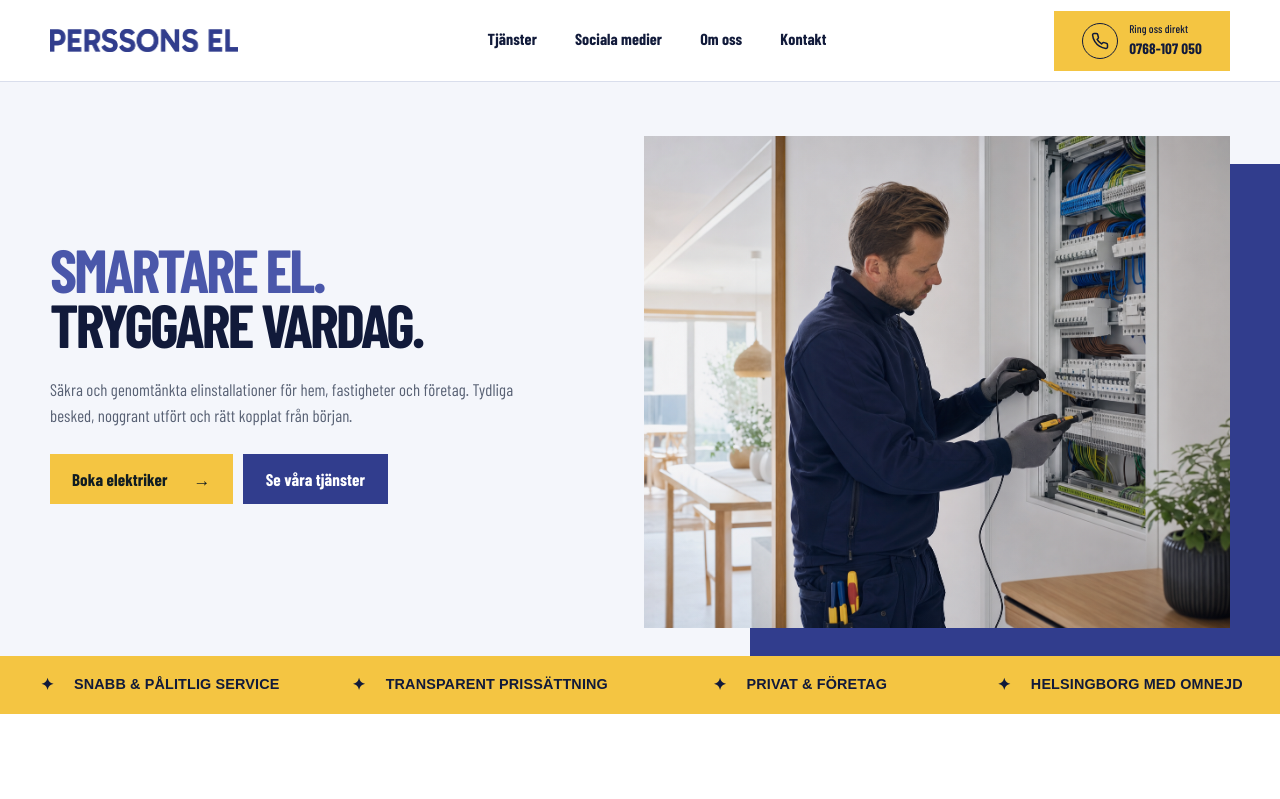
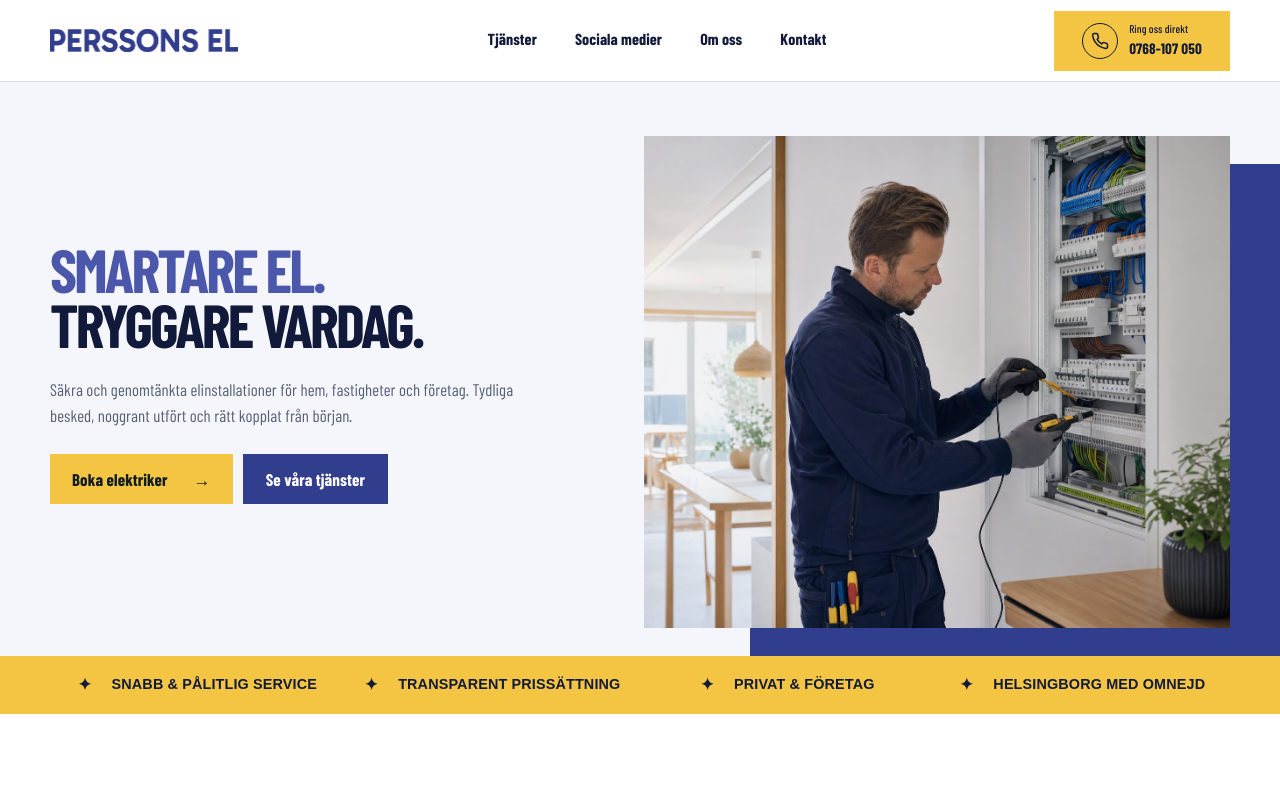
Before and after one commit to salmanizhar/persons-el, a Next.js app: page / in a window 1280 px wide. Shown: the top 799 px of the page. Built offline with nearby package versions, Linux system fonts and the light colour scheme; no server answers; a web font is replaced by a local one.

Commit message:
feat: Add responsive width for trust-track section in desktop view

```diff
--- a/src/app/globals.css
+++ b/src/app/globals.css
@@ -2805,6 +2805,9 @@ body h3,
 
 /* Keep the desktop service promises readable without changing mobile. */
 @media (min-width: 701px) {
+  .trust-track {
+    width: min(1180px, calc(100% - 48px));
+  }
   .trust-track span {
     padding: 18px 16px;
     font-family: Arial, Helvetica, sans-serif;
```
